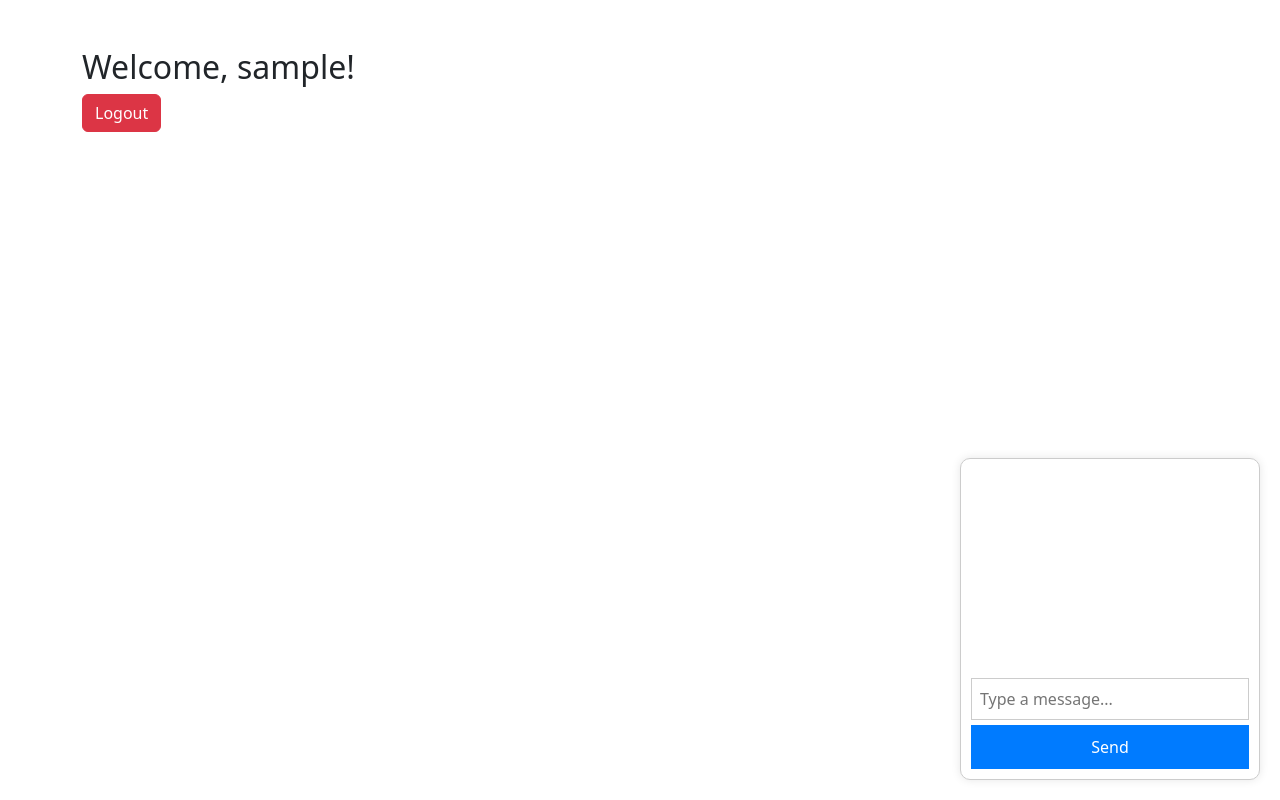
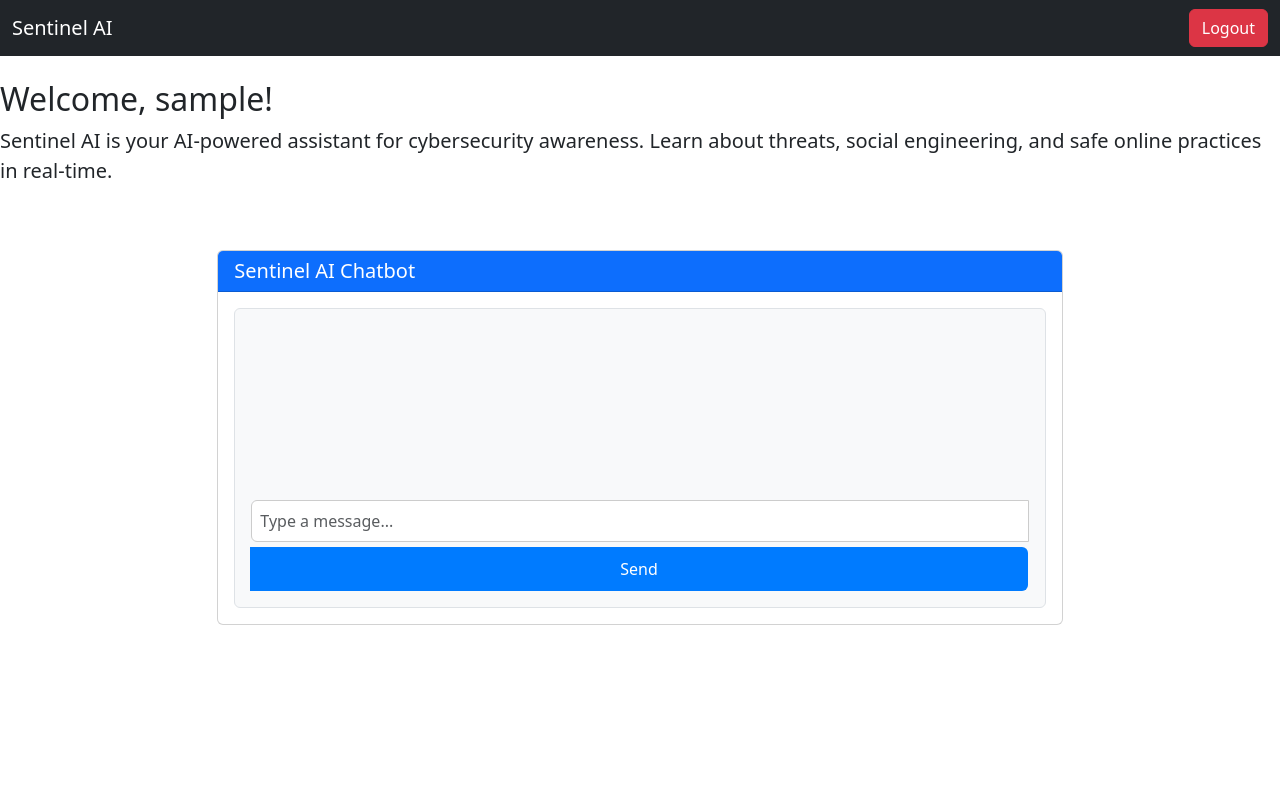
Before and after one commit to Crisoal/security-assistant-chatbot, a Django app: page /users/dashboard/ in a window 1280 px wide. Run offline with Django 5.2, Linux system fonts and the light colour scheme; the visitor is signed in with stand-in values (Sample User, id 1).

Commit message:
Updating the dashboard UI

```diff
--- a/static/css/dashboard.css
+++ b/static/css/dashboard.css
@@ -1,4 +1,8 @@
-#chatbot-container {
+body {
+    margin: 0;
+    padding-top: 56px; /* Account for navbar height */
+}
+/* #chatbot-container {
   position: fixed;
   bottom: 20px;
   right: 20px;
@@ -8,6 +12,32 @@
   border-radius: 10px;
   padding: 10px;
   box-shadow: 0 0 10px rgba(0, 0, 0, 0.1);
+} */
+
+/* Fix navbar width */
+.navbar {
+    width: 100vw;
+    margin-left: calc(-50vw + 50%);
+    margin-right: calc(-50vw + 50%);
+    position: fixed;
+    top: 0;
+    z-index: 1030;
+}
+
+/* Fix footer width */
+.footer {
+    width: 150vw;
+    margin-left: calc(-50vw + 50%);
+    left: 0;
+    right: 0;
+    bottom: 0;
+}
+
+/* Adjust container for main content */
+.container {
+    max-width: none;
+    padding-left: calc(50vw - 50%);
+    padding-right: calc(50vw - 50%);
 }
 
 #chatbox {
@@ -41,3 +71,11 @@
 #send-btn:hover {
   background: #0056b3;
 }
+
+.card {
+  transition: transform 0.2s;
+}
+
+.card:hover {
+  transform: scale(1.05);
+}
--- a/users/templates/dashboard.html
+++ b/users/templates/dashboard.html
@@ -1,25 +1,93 @@
 <!DOCTYPE html>
 <html lang="en">
-{% load static %}
-<head>
-    <title>Dashboard</title>
-    <link href="https://cdn.jsdelivr.net/npm/bootstrap@5.3.3/dist/css/bootstrap.min.css" rel="stylesheet">
-    <link rel="stylesheet" href="{% static 'css/dashboard.css' %}">
-</head>
-<body class="container mt-5">
-    <h2>Welcome, {{ user.username }}!</h2>
-    <a href="{% url 'logout' %}" class="btn btn-danger">Logout</a>
+  {% load static %}
+  <head>
+    <meta charset="UTF-8" />
+    <meta name="viewport" content="width=device-width, initial-scale=1.0" />
+    <title>Sentinel AI - Security Awareness Dashboard</title>
+    <link
+      href="https://cdn.jsdelivr.net/npm/bootstrap@5.3.3/dist/css/bootstrap.min.css"
+      rel="stylesheet"
+    />
+    <link rel="stylesheet" href="{% static 'css/dashboard.css' %}" />
+    <link
+      href="https://fonts.googleapis.com/css2?family=Roboto:wght@400;500;700&display=swap"
+      rel="stylesheet"
+    />
+  </head>
+  <body>
+    <!-- Navbar -->
+    <nav class="navbar navbar-expand-lg navbar-dark bg-dark">
+      <div class="container-fluid">
+        <a class="navbar-brand" href="#">Sentinel AI</a>
+        <button
+          class="navbar-toggler"
+          type="button"
+          data-bs-toggle="collapse"
+          data-bs-target="#navbarNav"
+          aria-controls="navbarNav"
+          aria-expanded="false"
+          aria-label="Toggle navigation"
+        >
+          <span class="navbar-toggler-icon"></span>
+        </button>
+        <div class="collapse navbar-collapse" id="navbarNav">
+          <ul class="navbar-nav ms-auto">
+            <li class="nav-item">
+              <a href="{% url 'logout' %}" class="btn btn-danger">Logout</a>
+            </li>
+          </ul>
+        </div>
+      </div>
+    </nav>
 
-    <!-- Chatbot UI -->
-    <div id="chatbot-container">
-        <div id="chatbox">
-            <div id="messages"></div>
-            <input type="text" id="user-input" placeholder="Type a message..." />
-            <button id="send-btn">Send</button>
+    <!-- Main Content -->
+    <div class="container mt-4">
+      <div class="row">
+        <!-- Welcome Section -->
+        <div class="col-md-12">
+          <h2>Welcome, {{ user.username }}!</h2>
+          <p class="lead">
+            Sentinel AI is your AI-powered assistant for cybersecurity
+            awareness. Learn about threats, social engineering, and safe online
+            practices in real-time.
+          </p>
         </div>
+      </div>
+
+      <!-- Chatbot Section -->
+      <div class="row mt-5">
+        <div class="col-md-8 offset-md-2">
+          <div class="card">
+            <div class="card-header bg-primary text-white">
+              <h5 class="card-title mb-0">Sentinel AI Chatbot</h5>
+            </div>
+            <div class="card-body">
+              <div id="chatbox" class="border rounded p-3 bg-light">
+                <div
+                  id="messages"
+                  class="mb-3"
+                  style="height: 300px; overflow-y: auto"
+                >
+                  <!-- Chat messages will appear here -->
+                </div>
+                <div class="input-group">
+                  <input
+                    type="text"
+                    id="user-input"
+                    class="form-control"
+                    placeholder="Type a message..."
+                  />
+                  <button id="send-btn" class="btn btn-primary">Send</button>
+                </div>
+              </div>
+            </div>
+          </div>
+        </div>
+      </div>
     </div>
 
     <script src="https://cdn.jsdelivr.net/npm/bootstrap@5.3.3/dist/js/bootstrap.bundle.min.js"></script>
     <script src="{% static 'js/chatbot.js' %}"></script>
-</body>
+  </body>
 </html>
```
Lines whose indentation alone changed are shown as unchanged.
